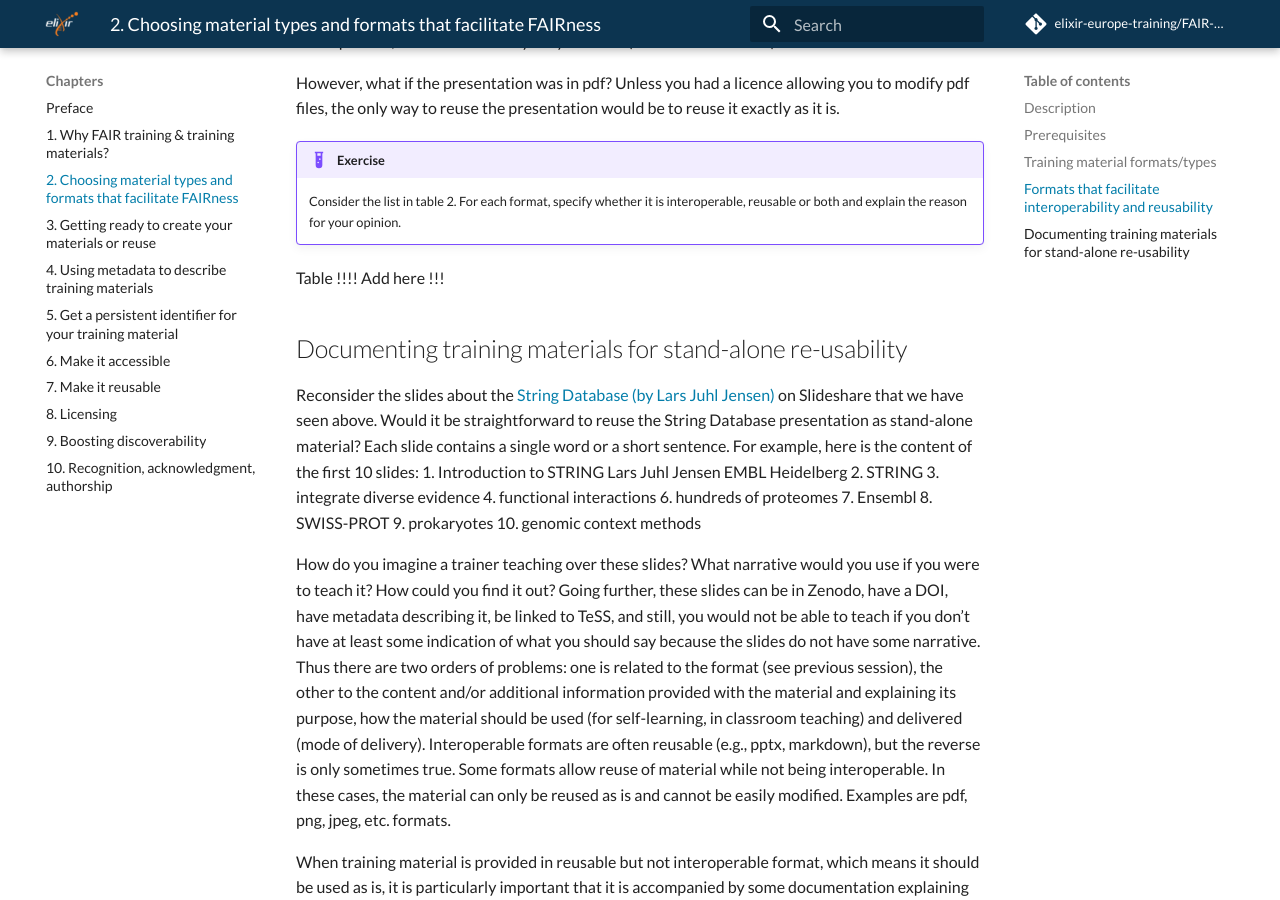
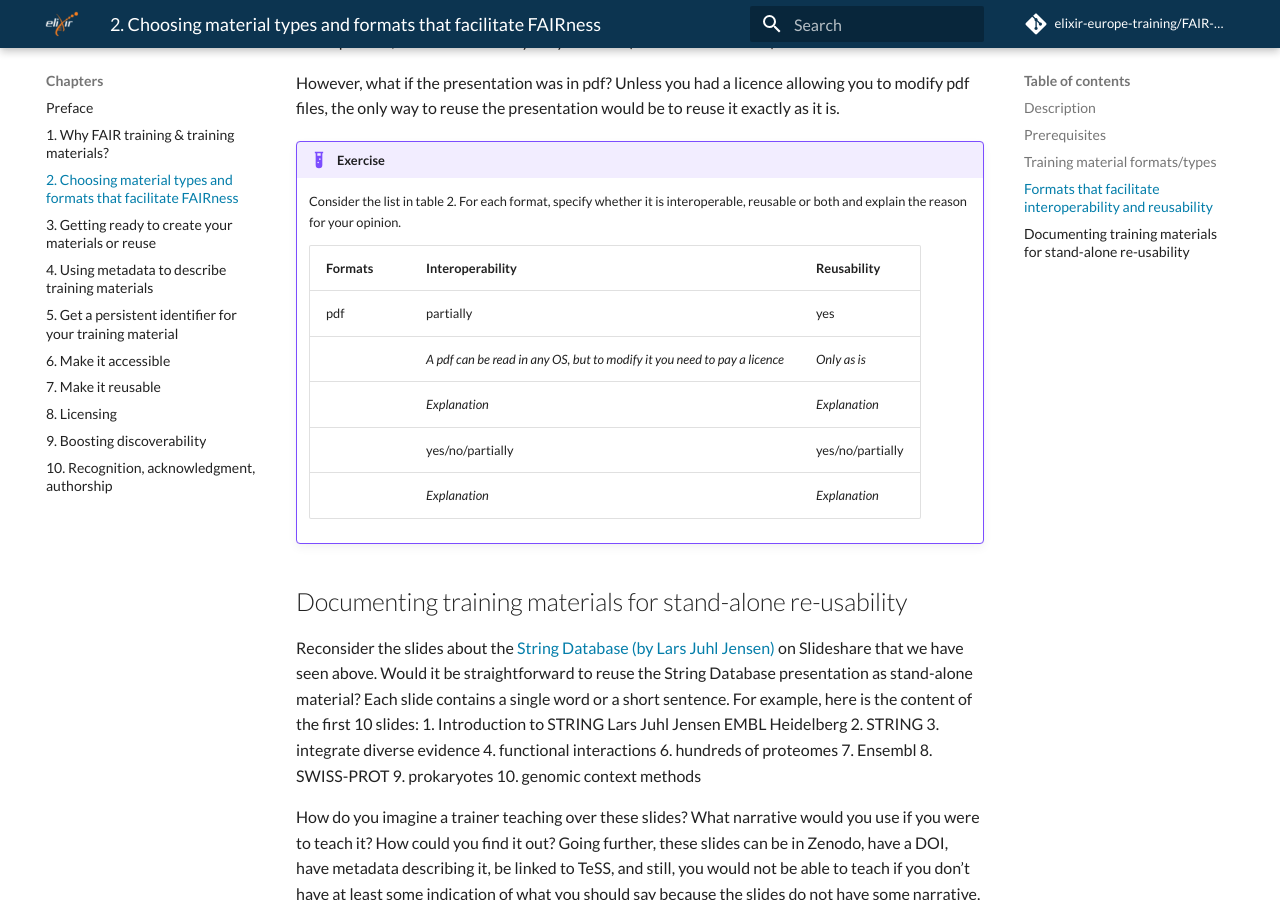
Before and after one commit to elixir-europe-training/ELIXIR-TrP-FAIR-training-handbook, an MkDocs documentation site: the page built from docs/chapters/chapter_02.md, in a window 1280 px wide and 900 px high, scrolled down 2849 px. Built offline with MkDocs 1.6.1 and Material for MkDocs 9.7.7, drawn with Linux system fonts in a browser that asks for light colours; comment, search, counter and statistics services are not loaded.

Commit message:
Update chapter_02.md

```diff
--- a/docs/chapters/chapter_02.md
+++ b/docs/chapters/chapter_02.md
@@ -87,7 +87,13 @@
 
      Consider the list in table 2. For each format, specify whether it is interoperable, reusable or both and explain the reason for your opinion.
 
- Table !!!! Add here !!!
+     | Formats | Interoperability | Reusability |
+     | --- | --- | --- |
+     | pdf | partially | yes |
+     | | *A pdf can be read in any OS, but to modify it you need to pay a licence* | *Only as is* |
+     | | *Explanation* | *Explanation* |
+     | | yes/no/partially | yes/no/partially |
+     | | *Explanation* | *Explanation* |
 
 ## Documenting training materials for stand-alone re-usability
 
```
